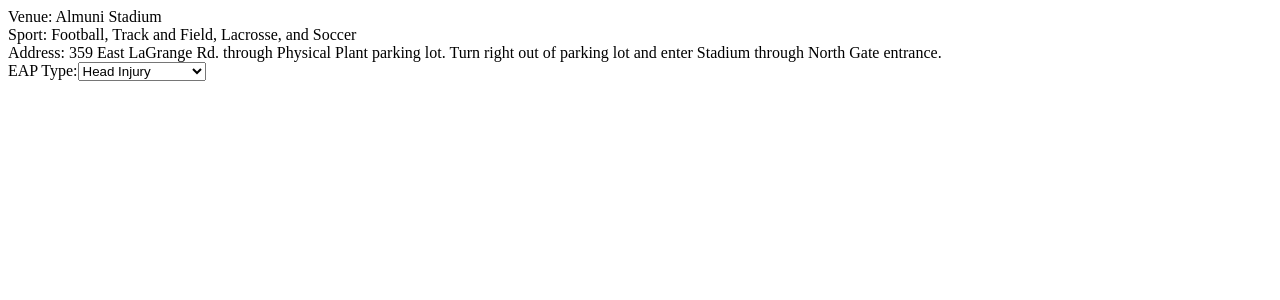
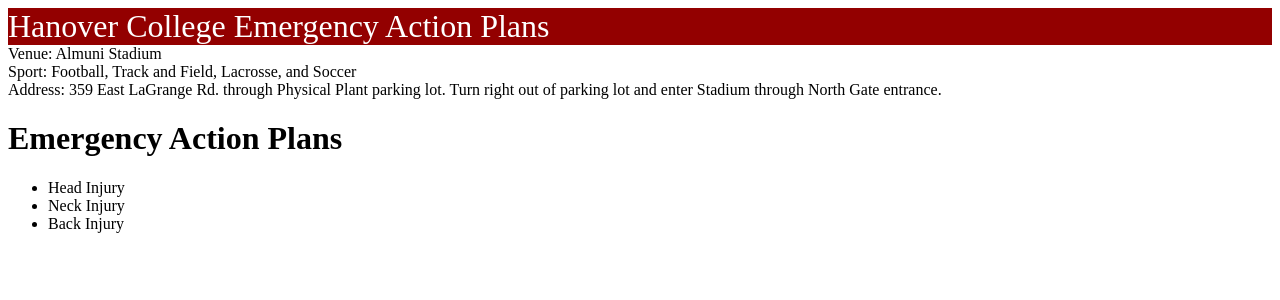
Before and after one commit to finleyc24/HC24-Cole-Finley-Senior-Project, a Next.js app in the folder hcat_app/: page /alumnistadium in a window 1280 px wide. Shown: the top 300 px of the page. Built offline with nearby package versions, Linux system fonts and the light colour scheme.

Commit message:
Added a list group for eaps at Alumni Stadium

```diff
--- a/hcat_app/app/alumnistadium/page.jsx
+++ b/hcat_app/app/alumnistadium/page.jsx
@@ -1,26 +1,28 @@
 // Creates the page for the Alumni Stadium EAPs
+//Dynamically updates EAP information with a List Group
 
 import data from "/components/data/data.json";
+import Header from "/components/header";
+import ListGroup from "/components/ListGroup";
+
+let eaps = ["Head Injury", "Neck Injury", "Back Injury"];
 
 const AlumniStadium = () => {
   return (
     <>
       <div>
+        <Header />
+      </div>
+      <div>
         <div>Venue: {data.venue}</div>
         <div>Sport: {data.sport}</div>
         <div>Address: {data.address}</div>
         <div>
-          <label>EAP Type:</label>
-          <select>
-            {data.actionPlan.map((actionPlan) => {
-              return (
-                <option key={actionPlan.id} value={actionPlan.id}>
-                  {actionPlan.name}
-                </option>
-              );
-            })}
-          </select>
-          <script>getElementById</script>
+          <ListGroup
+            className="eaps"
+            items={eaps}
+            heading="Emergency Action Plans"
+          />
         </div>
       </div>
     </>
```
